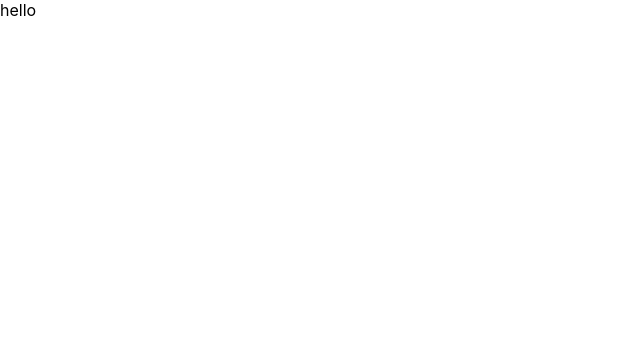
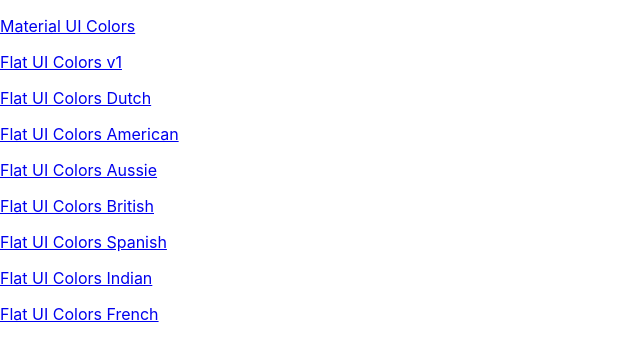
Before and after one commit to royz/colors-app, a React (Create React App) app: page / in a window 1280 px wide. Shown: the top 358 px of the page, without its empty margins (0-640 px from the left). Built offline with nearby package versions, Linux system fonts and the light colour scheme.

Commit message:
add palette list and Links

```diff
--- a/src/App.js
+++ b/src/App.js
@@ -3,6 +3,7 @@
 import seedColors from "./seedColors";
 import {generatePalette} from "./colorHelpers";
 import {Route, Switch} from "react-router-dom";
+import PaletteList from "./PaletteList";
 
 function App() {
 
@@ -12,18 +13,13 @@
 
   return (
     <Switch>
-      <Route exact path='/' render={() => 'hello'}/>
-      <Route path='/palette/:id' render={routeProps => <Palette palette={generatePalette(findPalette(
+      <Route exact path='/' render={() => <PaletteList palettes={seedColors}/>}/>
+      <Route exact path='/palette/:id' render={routeProps => <Palette palette={generatePalette(findPalette(
         routeProps.match.params.id
       ))}/>}/>
 
     </Switch>
-
-    // <div className="App">
-    //   <Palette palette={generatePalette(seedColors[4])}/>
-    // </div>
-  )
-    ;
+  );
 }
 
 export default App;
--- a/src/Navbar.js
+++ b/src/Navbar.js
@@ -7,6 +7,7 @@
 import IconButton from '@material-ui/core/IconButton';
 import CloseIcon from '@material-ui/icons/Close';
 import './Navbar.css'
+import {Link} from 'react-router-dom'
 
 class Navbar extends Component {
   state = {
@@ -27,7 +28,7 @@
     return (
       <header className={'Navbar'}>
         <div className="logo">
-          <a href="#">ColorPicker</a>
+          <Link to='/'>ColorPicker</Link>
         </div>
         <div className="slider-container">
           <span>Level: {level}</span>
--- /dev/null
+++ b/src/PaletteList.js
@@ -0,0 +1,18 @@
+import React, {Component} from 'react';
+import {Link} from 'react-router-dom'
+
+class PaletteList extends Component {
+  render() {
+    return (
+      <div>
+        {this.props.palettes.map(palette => (
+          <p>
+            <Link to={`/palette/${palette.id}`}>{palette.paletteName}</Link>
+          </p>
+        ))}
+      </div>
+    );
+  }
+}
+
+export default PaletteList;
```
